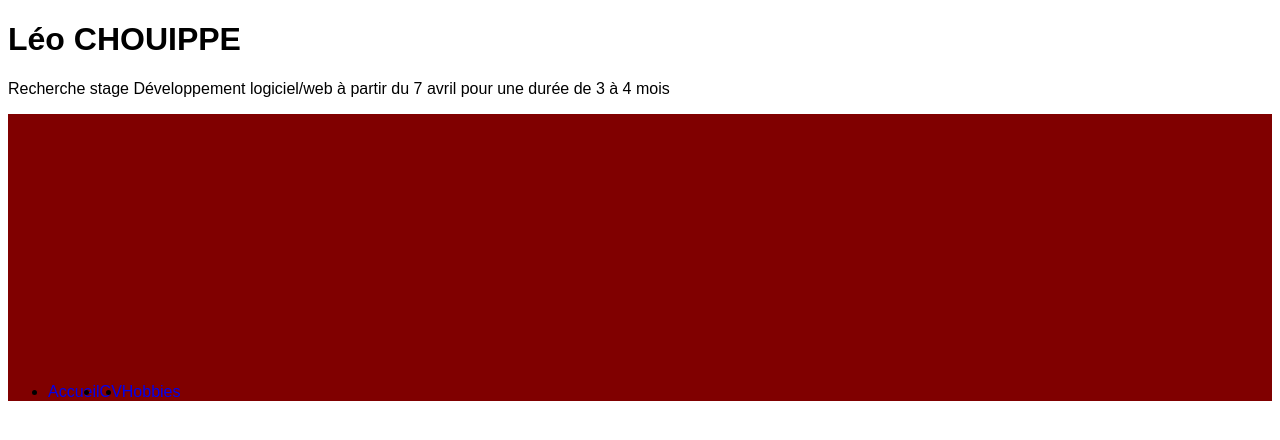
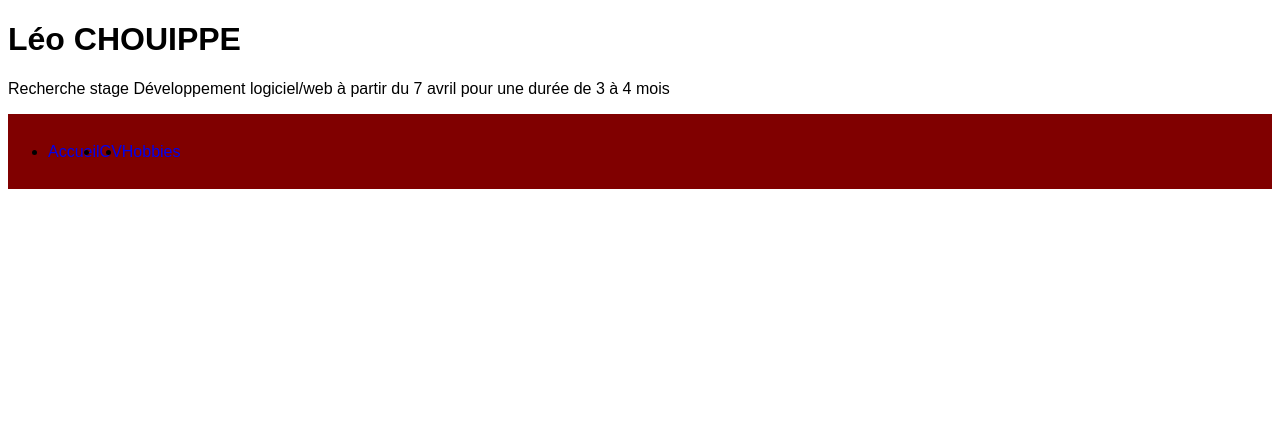
Before and after one commit to Rayyze/Repos-IDAW, a PHP site: page /cv.html in a window 1280 px wide. Shown: the top 440 px of the page. Run offline with PHP 8.4, Linux system fonts and the light colour scheme.

Commit message:
adding style

```diff
--- a/SitePro/V1/style.css
+++ b/SitePro/V1/style.css
@@ -5,7 +5,9 @@
 
 .menu {
   background-color: maroon;
-  padding-top: 20%;
+  padding-top: 1%;
+  padding-bottom: 1%;
+  gap: 10px;
 }
 
 .menu ul {
```
